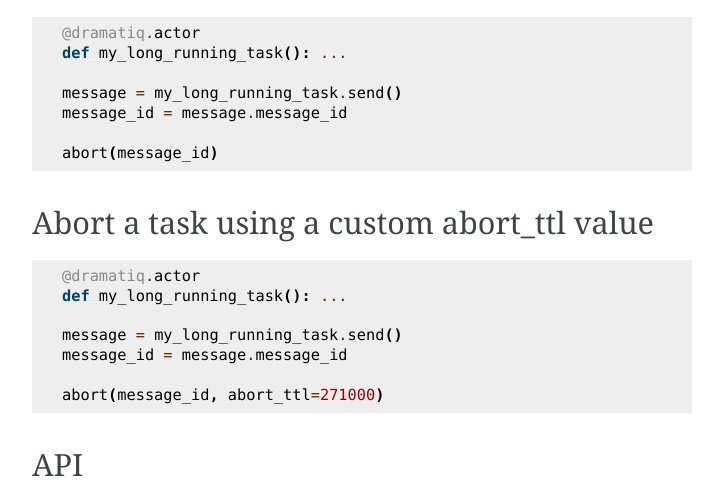
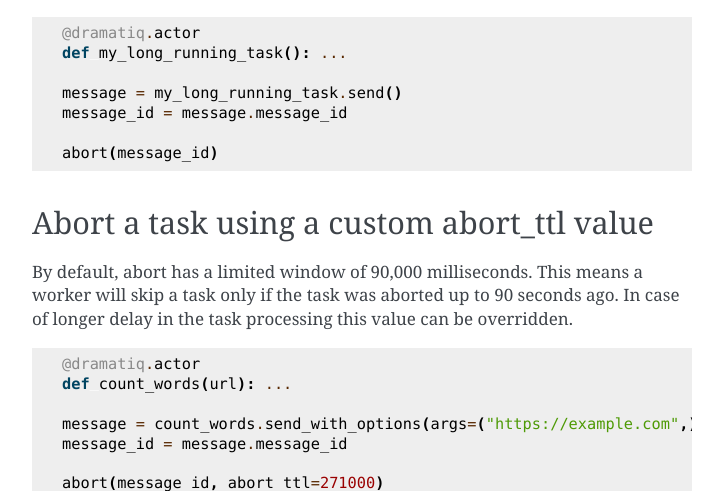
Before and after one commit to Flared/dramatiq-abort, a Sphinx documentation site: the page built from docs/source/index.rst, in a window 1280 px wide and 900 px high, scrolled down 935 px, cut to the strip 0-491 px from the top of the window. Shown: the whole strip, without its empty margins (388-1111 px from the left). Built offline with Sphinx 7.4.7, drawn with Linux system fonts in a browser that asks for light colours.

Commit message:
amends on PR for support of custom abort_ttl arg

```diff
--- a/docs/source/index.rst
+++ b/docs/source/index.rst
@@ -65,12 +65,14 @@ termination using the message id.
 Abort a task using a custom abort_ttl value
 ------------
 
+By default, abort has a limited window of 90,000 milliseconds. This means a worker will skip a task only if the task was aborted up to 90 seconds ago. In case of longer delay in the task processing this value can be overridden.
+
 .. code-block::
 
   @dramatiq.actor
-  def my_long_running_task(): ...
+  def count_words(url): ...
 
-  message = my_long_running_task.send()
+  message = count_words.send_with_options(args=("https://example.com",), delay=60*60*1000)
   message_id = message.message_id
 
   abort(message_id, abort_ttl=271000)
```
Also changed, not shown: 1 other file.
